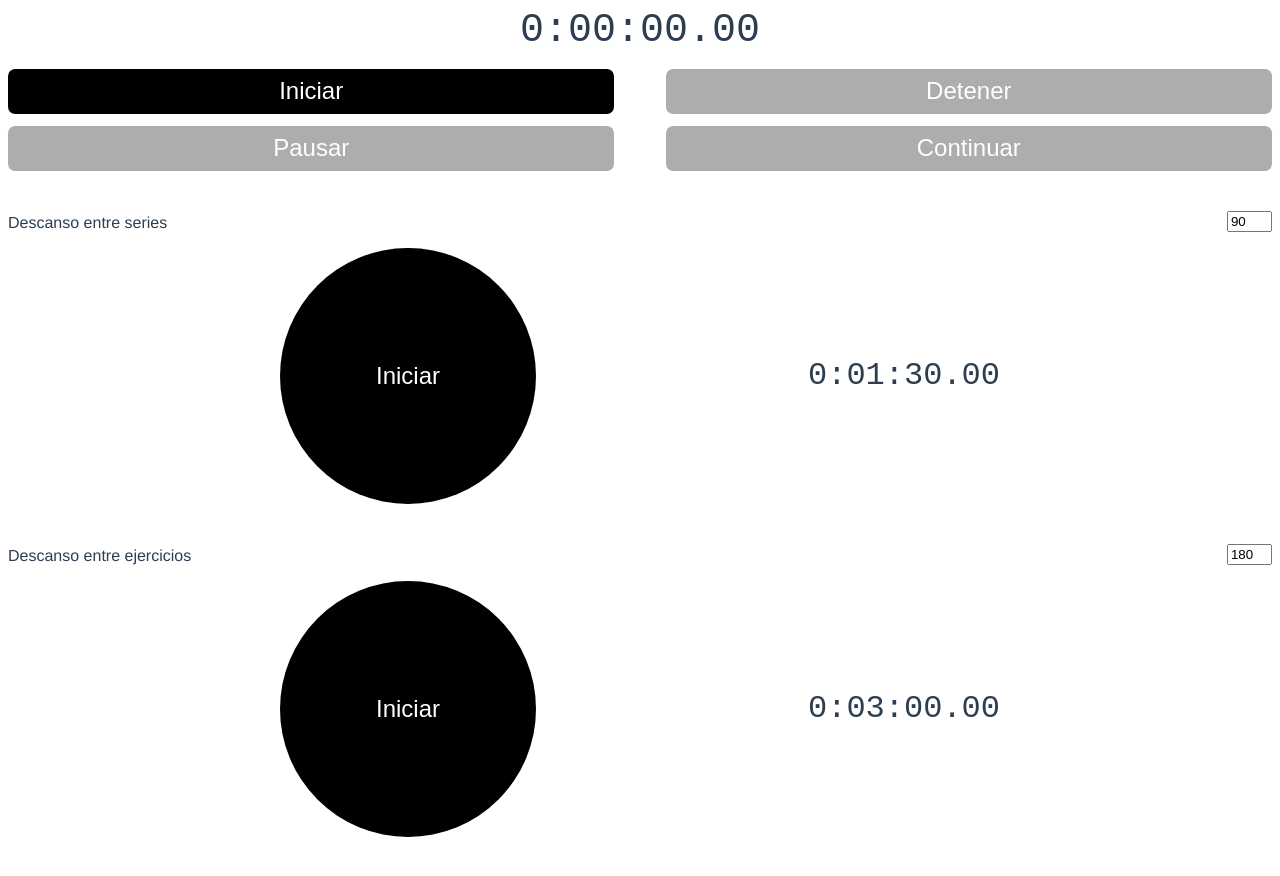
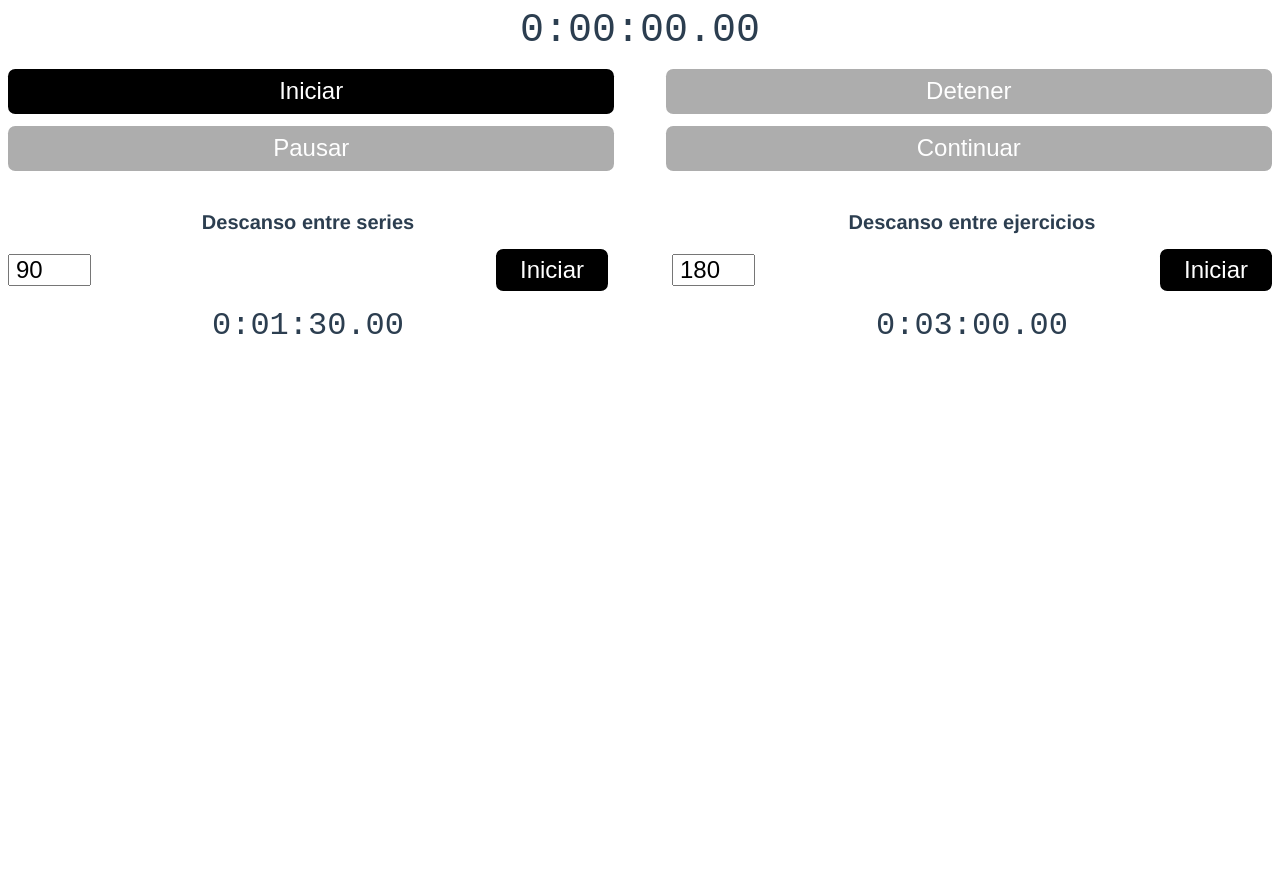
Before and after one commit to andres-linares/gym-timer, a Vue app: page / in a window 1280 px wide. After the commit the page ends 800 px from the top, so only its background shows below. Built offline with nearby package versions, Linux system fonts and the light colour scheme.

Commit message:
feat: improve design and solve bug

```diff
--- a/src/components/TheCountdown.vue
+++ b/src/components/TheCountdown.vue
@@ -1,15 +1,18 @@
 <template>
   <div class="countdown">
-    <label>
-      {{ name }}
-      <input type="number" min="0" v-model="countdownTime" />
-    </label>
+    <h6 :id="id">{{ name }}</h6>
 
-    <div class="screen">
+    <div class="actions-container">
+      <input
+        type="number"
+        min="0"
+        v-model="countdownTime"
+        :aria-labelledby="id"
+      />
+
       <button @click="startCountdown">Iniciar</button>
-
-      <div class="display">{{ formattedTime }}</div>
     </div>
+    <div class="display">{{ formattedTime }}</div>
   </div>
 </template>
 
@@ -19,7 +22,8 @@ import useCountdown from "@/composables/useCountdown";
 export default {
   props: {
     name: { type: String, required: true },
-    defaultValue: { type: Number },
+    defaultValue: { type: Number, required: true },
+    id: { type: String, required: true },
   },
   setup(props) {
     const countdown = useCountdown(props.defaultValue);
@@ -33,38 +37,37 @@ export default {
 .countdown {
   margin-bottom: 5vh;
 
-  label {
+  h6 {
+    font-size: clamp(1rem, 2vw, 1.25rem);
+    margin: 0 0 0.75em 0;
+  }
+
+  .actions-container {
     display: flex;
-    align-items: flex-end;
+    align-items: center;
     justify-content: space-between;
-    column-gap: 5vw;
     margin-bottom: 2vh;
+
+    button {
+      border-radius: 0.3em;
+      border: none;
+      background: #000;
+      color: #fff;
+      font-size: clamp(1.125rem, 2vw, 1.5rem);
+      padding: 0.3em 1em;
+    }
 
     input {
       height: min-content;
       width: 5ch;
+      font-size: clamp(1.125rem, 2vw, 1.5rem);
+      padding: 0em 0.25em;
     }
   }
 
-  .screen {
-    display: flex;
-    align-items: center;
-    justify-content: space-evenly;
-
-    .display {
-      font-family: monospace;
-      font-size: clamp(1.5rem, 3vw, 2rem);
-    }
-
-    button {
-      border-radius: 50%;
-      width: 20vw;
-      height: 20vw;
-      border: none;
-      background: #000;
-      color: #fff;
-      font-size: clamp(1.125rem, 2vw, 1.5rem);;
-    }
+  .display {
+    font-family: monospace;
+    font-size: clamp(1.5rem, 3vw, 2rem);
   }
 }
 </style>
--- a/src/composables/useCountdown.ts
+++ b/src/composables/useCountdown.ts
@@ -22,6 +22,7 @@ export default function (initialTime: number) {
       if (timeLeft.value <= 0) {
         clearInterval(timer);
         timeLeft.value = 0;
+        currentTime = null;
       }
 
       currentTime = performance.now();
--- a/src/views/Home.vue
+++ b/src/views/Home.vue
@@ -1,8 +1,19 @@
 <template>
   <div class="home">
     <the-timer />
-    <the-countdown name="Descanso entre series" :defaultValue="90" />
-    <the-countdown name="Descanso entre ejercicios" :defaultValue="180" />
+
+    <div class="countdowns-container">
+      <the-countdown
+        name="Descanso entre series"
+        id="seriesRest"
+        :defaultValue="90"
+      />
+      <the-countdown
+        name="Descanso entre ejercicios"
+        id="exercisesRest"
+        :defaultValue="180"
+      />
+    </div>
   </div>
 </template>
 
@@ -22,3 +33,11 @@ export default {
   },
 };
 </script>
+
+<style lang="scss" scoped>
+.countdowns-container {
+  display: grid;
+  grid-template-columns: repeat(2, minmax(0, 1fr));
+  column-gap: 5vw;
+}
+</style>
```
